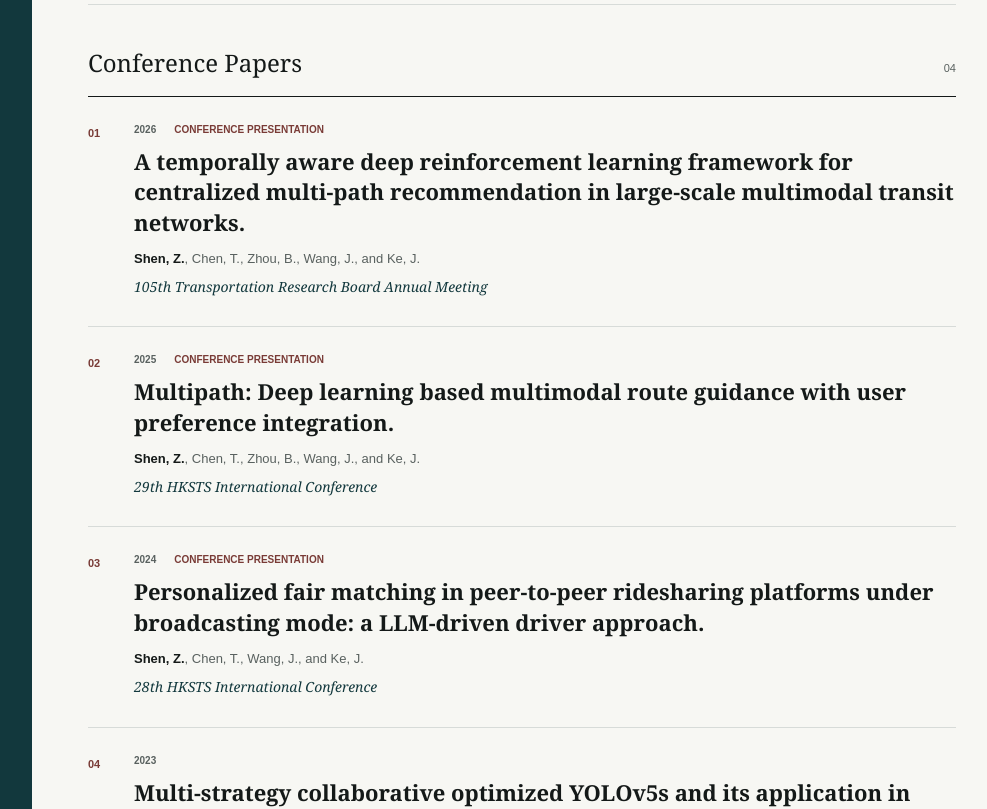
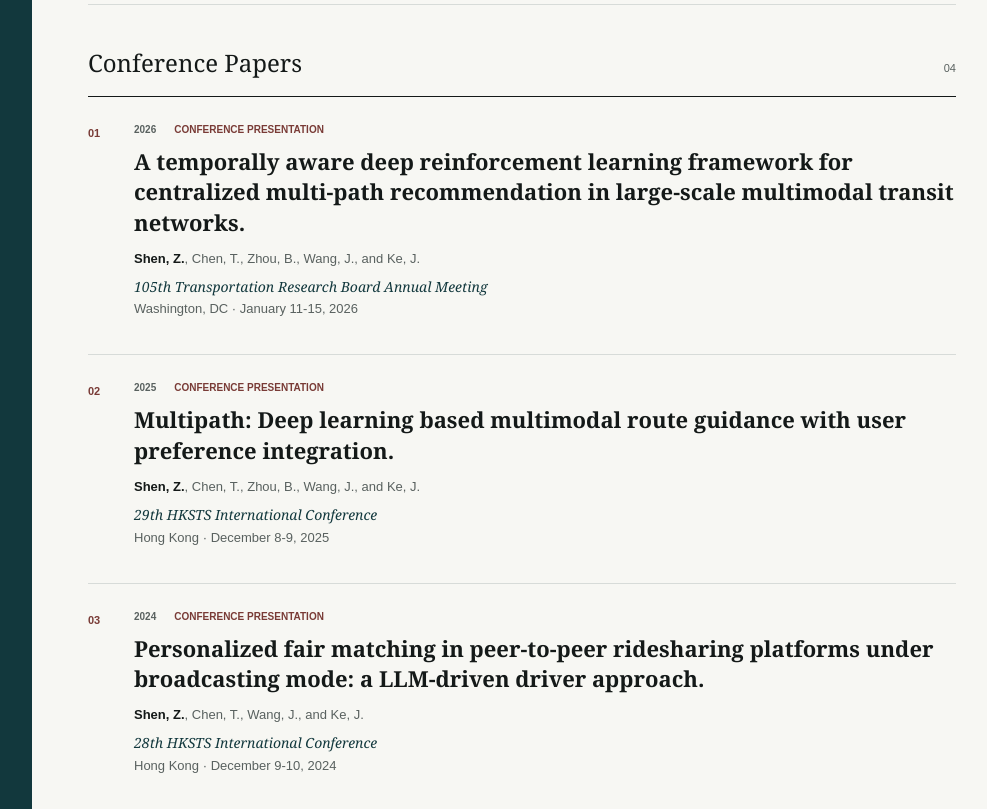
Before and after one commit to Shen-Zijian/Shen-Zijian.github.io, a Next.js app: page /research in a window 1280 px wide. Shown: the part 968-1777 px from the top of the page, without its empty margins (268-1255 px from the left). Built offline with nearby package versions, Linux system fonts and the light colour scheme.

Commit message:
Move conference presentations into Conference Papers

```diff
--- a/app/research/page.tsx
+++ b/app/research/page.tsx
@@ -17,7 +17,7 @@ import { pageMetadata } from "../lib/page-metadata";
 export function generateMetadata() {
   return pageMetadata(
     "/research/",
-    "Research | Zijian Shen",
+    "Research | Shen Zijian",
     "Journal papers, conference papers, working papers, and projects in intelligent transportation, reinforcement learning, and travel data generation.",
   );
 }
@@ -55,6 +55,11 @@ function PaperList({
                 <Authors value={paper.authors} />
               </p>
               <p className="publication-venue">{paper.venue}</p>
+              {paper.eventDetails && (
+                <p className="authors">
+                  {paper.eventDetails.place} · {paper.eventDetails.dates}
+                </p>
+              )}
               {paper.url && (
                 <div className="paper-links">
                   <a className="text-link" href={paper.url}>
```
